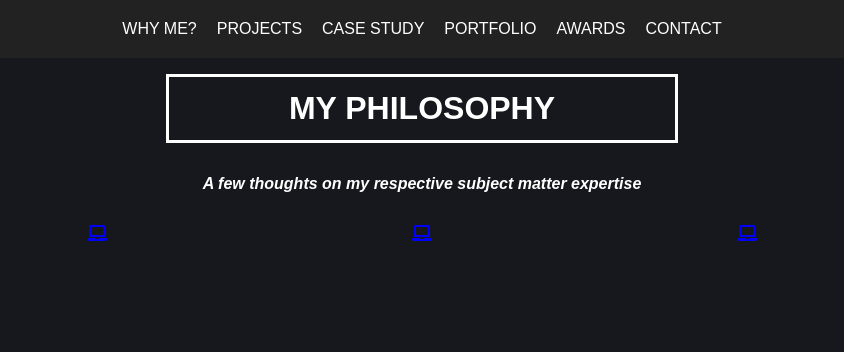
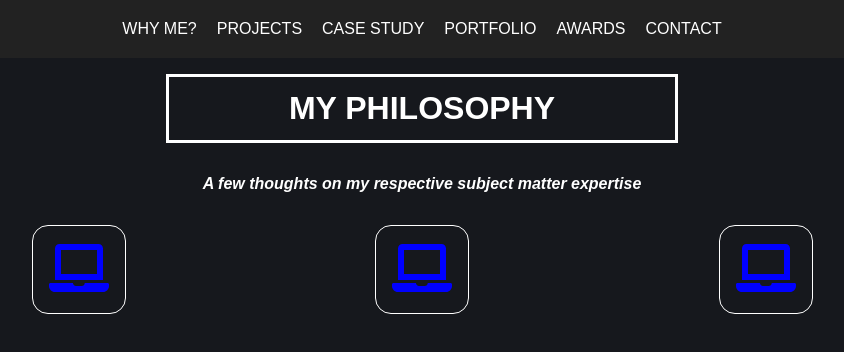
Before and after one commit to jayoharedee/assignment, a React app: page /whyme in a window 1280 px wide. Shown: the top 352 px of the page, without its empty margins (218-1062 px from the left). Built offline with nearby package versions, Linux system fonts and the light colour scheme.

Commit message:
added circle border, adjusted side, started animation

```diff
--- a/src/js/components/spinnyicon/style.scss
+++ b/src/js/components/spinnyicon/style.scss
@@ -1,8 +1,6 @@
+
 @media all and (max-width: 480px) {
   .spinny-icon {
-    // display: flex;
-    // justify-content: center;
-    // flex-direction: column;
     align-items: center;
 
     margin: 1rem;
--- a/src/js/components/whyme/style.scss
+++ b/src/js/components/whyme/style.scss
@@ -28,6 +28,44 @@
   display: flex;
   justify-content: space-evenly;
   color: blue;
+
+  &,
+  &:before,
+  &:after {
+    transition: all 0.3s;
+  }
+
+  div {
+    padding: 1rem;
+    font-size: 3rem;
+    border: 1px solid white;
+    border-radius: 1rem;
+    cursor: pointer;
+
+    &:before,
+    &:after {
+      transform: rotate(0)
+    }
+
+    &:hover:after {
+      transform: rotate(180deg);
+    }
+
+    &:hover:after {
+      margin-top: -3px;
+      transform: rotate(360deg);
+      width: 30px;
+      margin-left: -16px;
+    }
+
+    &:hover:before {
+      margin-top: -3px;
+      transform: rotate(450deg);
+      box-shadow: none;
+      width: 30px;
+      margin-left: -16px;
+    }
+  }
 }
 
 @media all and (max-width: 480px) {
```
